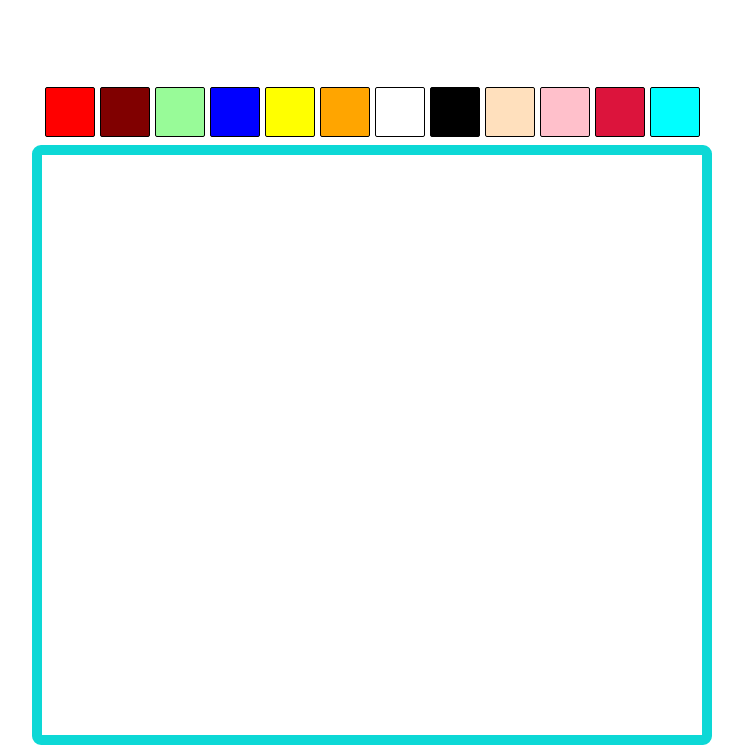
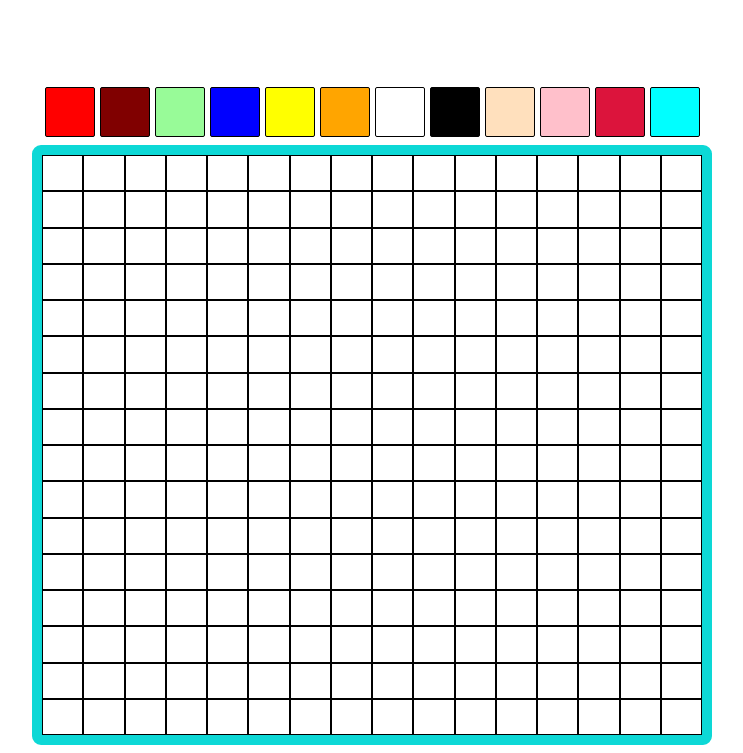
Before and after one commit to marcel-balint/pixel_art, a plain HTML site: page index.html in a window 1280 px wide. Shown: the part 102-855 px from the top of the page, without its empty margins (268-1011 px from the left). Drawn offline with Linux system fonts and the light colour scheme.

Commit message:
Created the function to generate the grid

```diff
--- a/index.html
+++ b/index.html
@@ -26,5 +26,6 @@
       </div>
       <div class="box"></div>
     </div>
+    <script src="script.js"></script>
   </body>
 </html>
--- /dev/null
+++ b/script.js
@@ -0,0 +1,20 @@
+createGrid();
+
+function createGrid(val = 16) {
+  let container = document.querySelector(".box");
+
+  for (let i = 0; i < val * val; i++) {
+    let square = document.createElement("div");
+    square.classList.add("content");
+    square.setAttribute(
+      "style",
+      "background-color: #fff",
+      "border: 1px solid #000"
+    );
+    container.appendChild(square);
+    container.setAttribute(
+      "style",
+      `grid: repeat(${val}, auto) / repeat(${val}, auto)`
+    );
+  }
+}
--- a/style.css
+++ b/style.css
@@ -24,6 +24,10 @@
   grid-template-rows: repeat(2, 50px);
   justify-content: center;
   margin-bottom: -47px;
+}
+
+.content {
+  border: 1px solid #000;
 }
 
 h1 {
```
